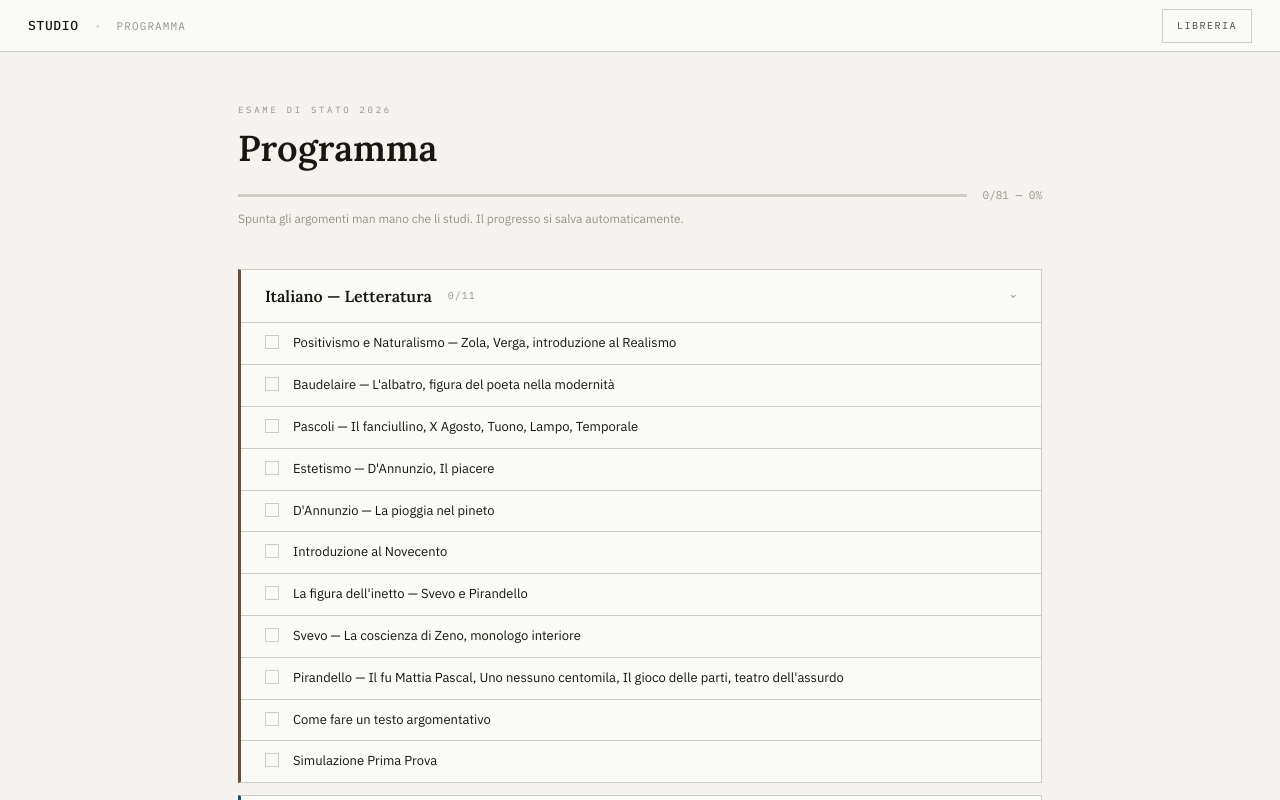
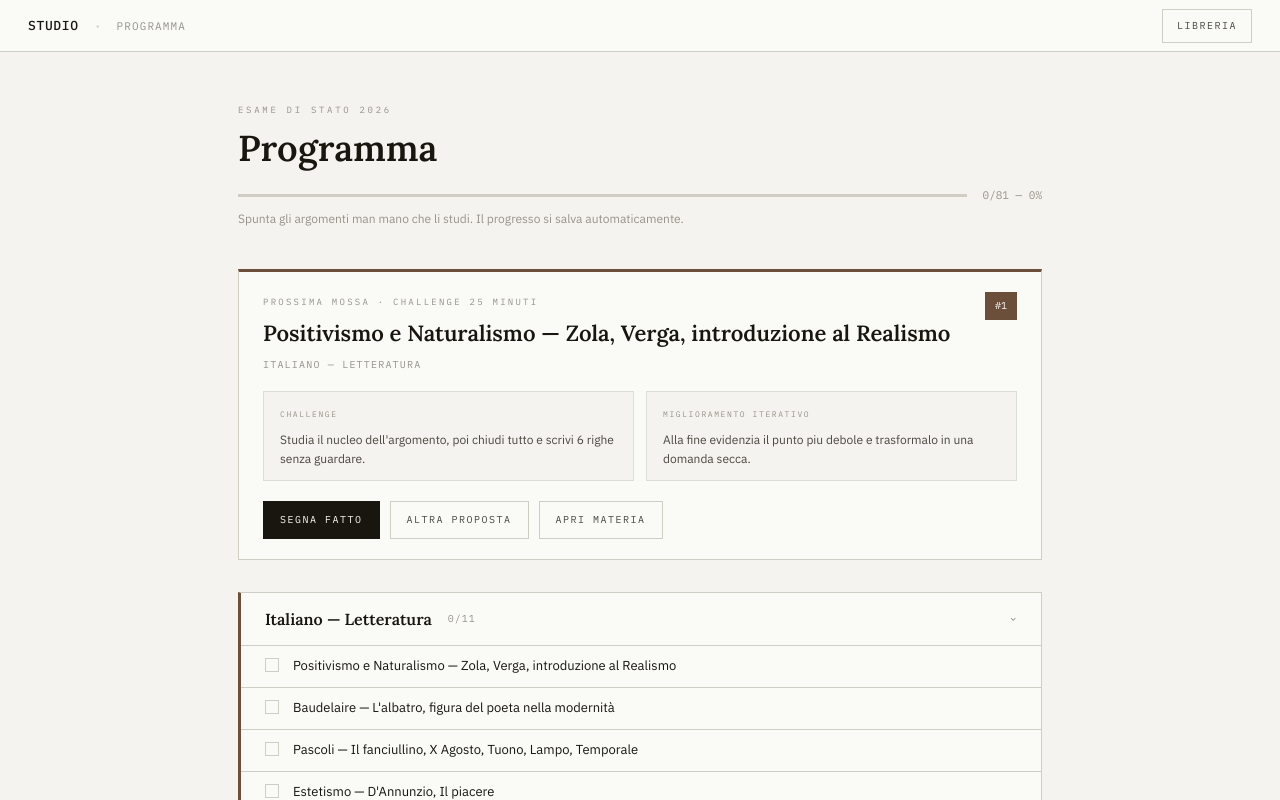
Before and after one commit to SgtNesk/studiov3, a React (Vite) app in the folder app/: page / in a window 1280 px wide. Both pictures are taken after a click on the button "PROGRAMMA". Shown: the top 800 px of the page. Built offline with nearby package versions, Linux system fonts and the light colour scheme.

Commit message:
feat: aggiungi proposta studio al programma

```diff
--- a/app/src/components/Programma.jsx
+++ b/app/src/components/Programma.jsx
@@ -141,6 +141,30 @@ const PROGRAMMA = [
 ]
 
 const LS_KEY = 'studio_programma_done'
+const PROPOSAL_KEY = 'studio_programma_proposal_index'
+
+const CHALLENGES = [
+  {
+    label: 'Challenge 25 minuti',
+    task: 'Studia il nucleo dell\'argomento, poi chiudi tutto e scrivi 6 righe senza guardare.',
+    improve: 'Alla fine evidenzia il punto piu debole e trasformalo in una domanda secca.',
+  },
+  {
+    label: 'Active recall',
+    task: 'Prepara 5 domande possibili da interrogazione o verifica e rispondi a voce.',
+    improve: 'Segna una risposta incompleta e rifalla usando parole piu precise.',
+  },
+  {
+    label: 'Collegamento',
+    task: 'Trova 2 collegamenti con argomenti gia studiati o con un\'altra materia.',
+    improve: 'Rendi almeno un collegamento spiegabile in meno di 40 secondi.',
+  },
+  {
+    label: 'Mini verifica',
+    task: 'Fai uno schema essenziale: definizione, causa, conseguenza, esempio.',
+    improve: 'Togli il superfluo e lascia solo cio che useresti davvero in prova.',
+  },
+]
 
 function loadDone() {
   try {
@@ -154,8 +178,18 @@ function saveDone(done) {
   localStorage.setItem(LS_KEY, JSON.stringify(done))
 }
 
+function loadProposalIndex() {
+  const value = Number(localStorage.getItem(PROPOSAL_KEY) || 0)
+  return Number.isFinite(value) ? value : 0
+}
+
+function saveProposalIndex(index) {
+  localStorage.setItem(PROPOSAL_KEY, String(index))
+}
+
 export default function Programma() {
   const [done, setDone] = useState(loadDone)
+  const [proposalIndex, setProposalIndex] = useState(loadProposalIndex)
   const [open, setOpen] = useState(() => {
     const initial = {}
     PROGRAMMA.forEach(m => { initial[m.id] = true })
@@ -163,6 +197,7 @@ export default function Programma() {
   })
 
   useEffect(() => { saveDone(done) }, [done])
+  useEffect(() => { saveProposalIndex(proposalIndex) }, [proposalIndex])
 
   function toggleDone(materiaId, idx) {
     const key = `${materiaId}_${idx}`
@@ -173,12 +208,38 @@ export default function Programma() {
     setOpen(prev => ({ ...prev, [id]: !prev[id] }))
   }
 
+  function goToNextProposal() {
+    setProposalIndex(prev => prev + 1)
+  }
+
+  function markProposalDone(proposal) {
+    if (!proposal) return
+    setDone(prev => ({ ...prev, [proposal.key]: true }))
+    setProposalIndex(prev => prev + 1)
+  }
+
   const totalArgomenti = PROGRAMMA.reduce((acc, m) => acc + m.argomenti.length, 0)
   const totalDone = PROGRAMMA.reduce(
     (acc, m) => acc + m.argomenti.filter((_, i) => done[`${m.id}_${i}`]).length,
     0
   )
   const pct = totalArgomenti > 0 ? Math.round((totalDone / totalArgomenti) * 100) : 0
+  const pendingTopics = PROGRAMMA.flatMap(materia =>
+    materia.argomenti
+      .map((argomento, index) => ({
+        materia,
+        argomento,
+        index,
+        key: `${materia.id}_${index}`,
+      }))
+      .filter(item => !done[item.key])
+  )
+  const proposal = pendingTopics.length > 0
+    ? pendingTopics[proposalIndex % pendingTopics.length]
+    : null
+  const challenge = proposal
+    ? CHALLENGES[(proposalIndex + totalDone) % CHALLENGES.length]
+    : null
 
   return (
     <div className="max-w-[860px] mx-auto px-7 py-12">
@@ -205,6 +266,84 @@ export default function Programma() {
         <p className="text-[12px] text-ink3">
           Spunta gli argomenti man mano che li studi. Il progresso si salva automaticamente.
         </p>
+      </div>
+
+      {/* Proposta studio */}
+      <div
+        className="bg-app-white border border-border mb-8 overflow-hidden"
+        style={{ borderTopColor: proposal?.materia.colore || '#18160f', borderTopWidth: 3 }}
+      >
+        {proposal && challenge ? (
+          <div className="px-6 py-5">
+            <div className="flex items-start justify-between gap-5 mb-4">
+              <div className="min-w-0">
+                <div className="font-mono text-[9px] tracking-[0.25em] uppercase text-ink3 mb-2">
+                  Prossima mossa · {challenge.label}
+                </div>
+                <div className="font-serif text-[22px] font-semibold leading-[1.2] mb-2">
+                  {proposal.argomento}
+                </div>
+                <div className="font-mono text-[10px] tracking-[0.12em] uppercase text-ink3">
+                  {proposal.materia.materia}
+                </div>
+              </div>
+              <div
+                className="flex-shrink-0 font-mono text-[10px] text-app-white px-2.5 py-1"
+                style={{ backgroundColor: proposal.materia.colore }}
+              >
+                #{proposal.index + 1}
+              </div>
+            </div>
+
+            <div className="grid grid-cols-1 md:grid-cols-2 gap-3 mb-5">
+              <div className="border border-border2 bg-bg px-4 py-3">
+                <div className="font-mono text-[8px] tracking-[0.2em] uppercase text-ink3 mb-1.5">
+                  Challenge
+                </div>
+                <div className="text-[12px] leading-[1.6] text-ink2">{challenge.task}</div>
+              </div>
+              <div className="border border-border2 bg-bg px-4 py-3">
+                <div className="font-mono text-[8px] tracking-[0.2em] uppercase text-ink3 mb-1.5">
+                  Miglioramento iterativo
+                </div>
+                <div className="text-[12px] leading-[1.6] text-ink2">{challenge.improve}</div>
+              </div>
+            </div>
+
+            <div className="flex flex-wrap items-center gap-2.5">
+              <button
+                className="border border-ink bg-ink text-app-white px-4 py-2 font-mono text-[10px] tracking-[0.15em] uppercase hover:bg-[#333] transition-colors"
+                onClick={() => markProposalDone(proposal)}
+              >
+                Segna fatto
+              </button>
+              <button
+                className="border border-border bg-transparent px-4 py-2 font-mono text-[10px] tracking-[0.15em] uppercase text-ink2 hover:border-ink hover:text-ink hover:bg-bg transition-all"
+                onClick={goToNextProposal}
+              >
+                Altra proposta
+              </button>
+              <button
+                className="border border-border bg-transparent px-4 py-2 font-mono text-[10px] tracking-[0.15em] uppercase text-ink2 hover:border-ink hover:text-ink hover:bg-bg transition-all"
+                onClick={() => setOpen(prev => ({ ...prev, [proposal.materia.id]: true }))}
+              >
+                Apri materia
+              </button>
+            </div>
+          </div>
+        ) : (
+          <div className="px-6 py-5">
+            <div className="font-mono text-[9px] tracking-[0.25em] uppercase text-ink3 mb-2">
+              Prossima mossa
+            </div>
+            <div className="font-serif text-[22px] font-semibold leading-[1.2] mb-2">
+              Programma completato
+            </div>
+            <p className="text-[12px] text-ink3 leading-[1.6]">
+              Ora usa la libreria per ripassare le sessioni salvate e rifinire gli argomenti piu fragili.
+            </p>
+          </div>
+        )}
       </div>
 
       {/* Materie */}
```
